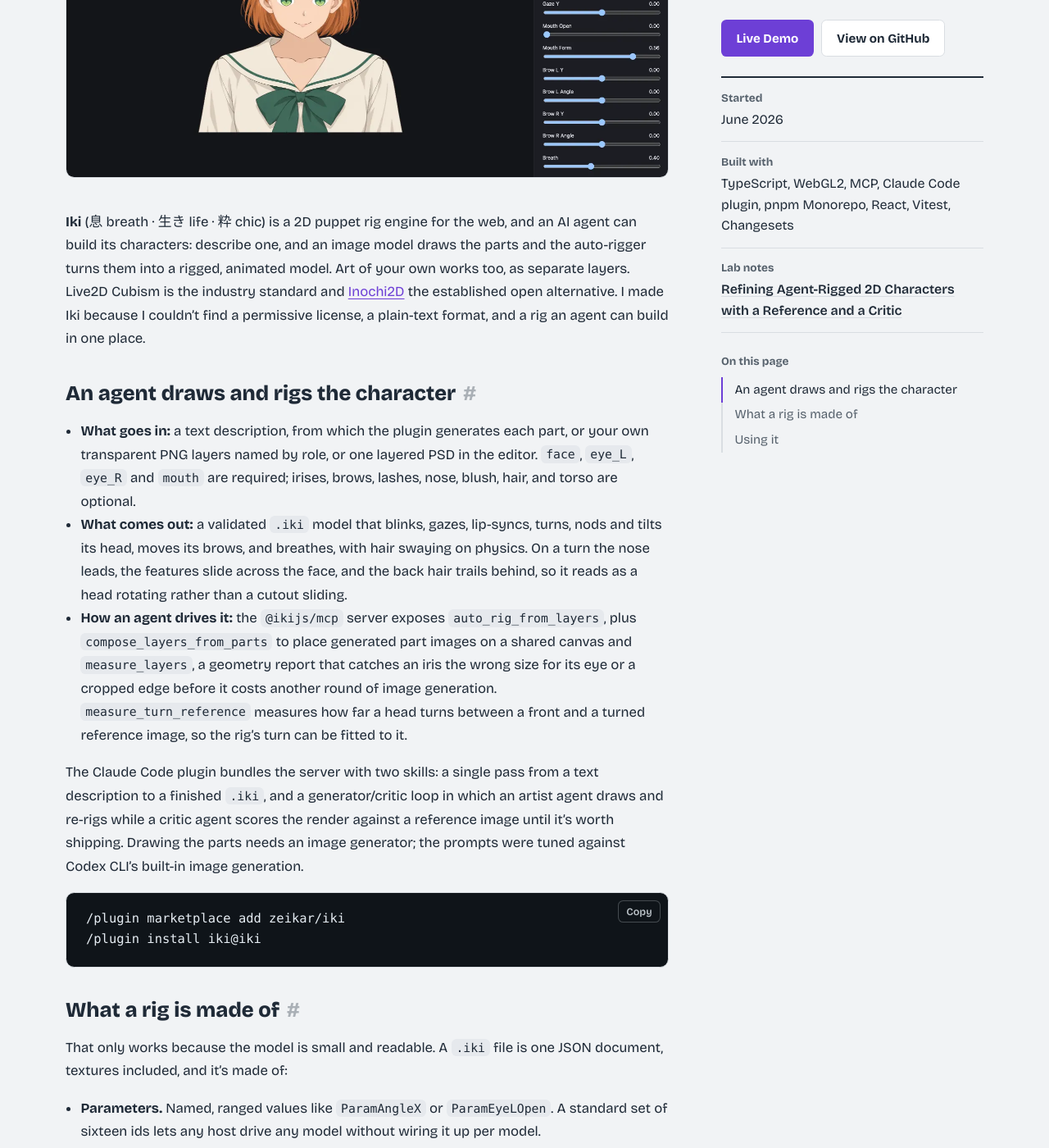
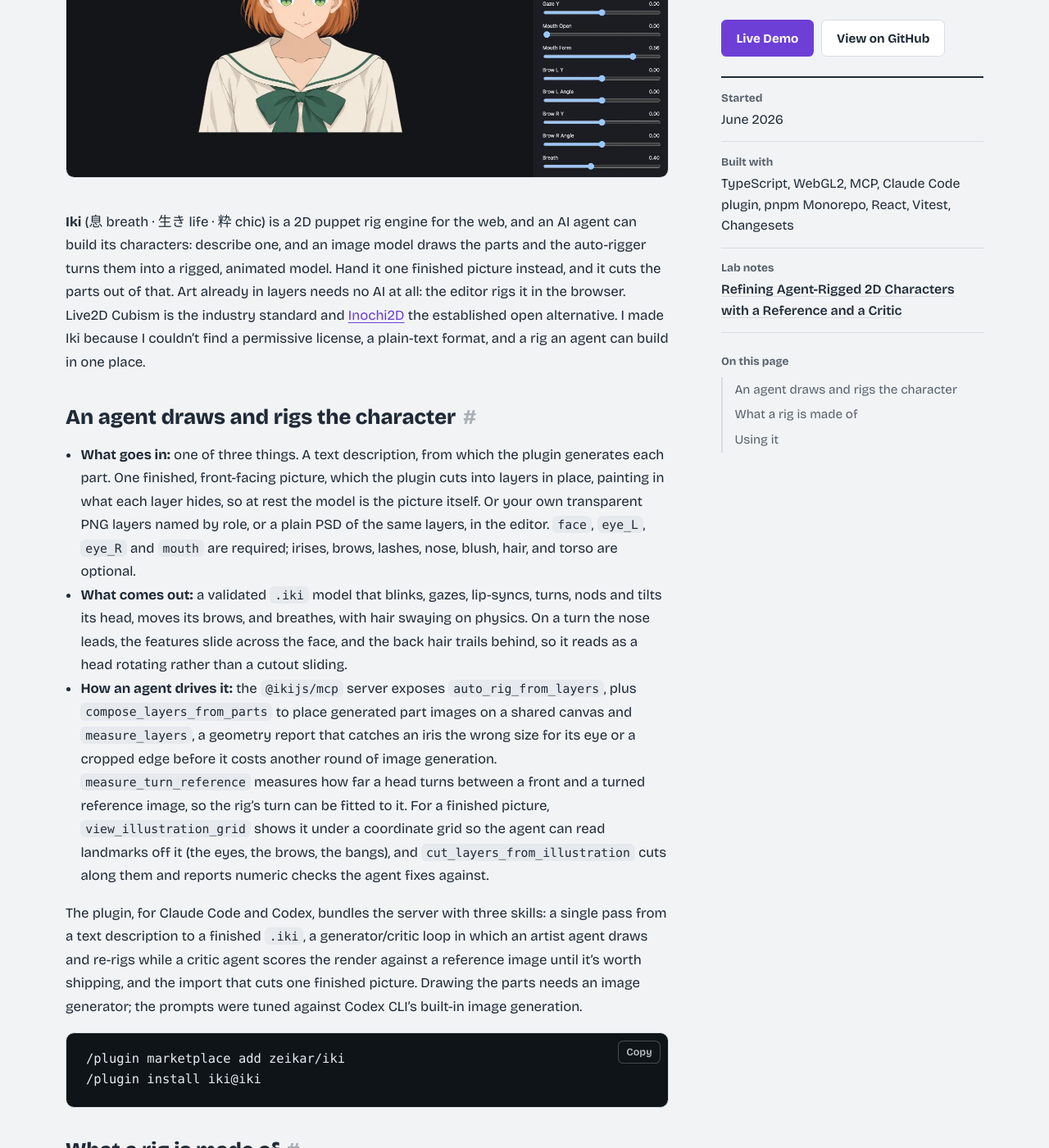
Before and after one commit to zeikar/zeikar.github.io, a Jekyll site: the page built from _projects/iki.md, in a window 1280 px wide and 1400 px high, scrolled down 652 px. Shown: the whole window at 82% size. Built offline with Jekyll 4.4.1, drawn with Linux system fonts in a browser that asks for light colours; some web fonts are replaced; some of the changed text lies outside the part shown.

Commit message:
fix(projects): Iki page covers the one-picture cut and layers rigged in the browser; drop the stale parameter count

````diff
--- a/_projects/iki.md
+++ b/_projects/iki.md
@@ -1,7 +1,7 @@
 ---
 layout: project
 title: "Iki"
-description: "Open, MIT-licensed 2D puppet engine for the web, a Live2D alternative whose Claude Code plugin has an image model draw a character's parts and then rigs them over MCP."
+description: "Open, MIT-licensed 2D puppet engine for the web, a Live2D alternative with AI rigging: its plugin has an image model draw a character's parts, or cuts one finished picture into them, and rigs them over MCP."
 tagline: "Open-Source Live2D Alternative with AI Rigging"
 tech_stack:
   [
@@ -21,15 +21,15 @@ gadget_no: 17
 date: 2026-06-04
 ---
 
-**Iki** (息 breath · 生き life · 粋 chic) is a 2D puppet rig engine for the web, and an AI agent can build its characters: describe one, and an image model draws the parts and the auto-rigger turns them into a rigged, animated model. Art of your own works too, as separate layers. Live2D Cubism is the industry standard and [Inochi2D](https://inochi2d.com/) the established open alternative. I made Iki because I couldn't find a permissive license, a plain-text format, and a rig an agent can build in one place.
+**Iki** (息 breath · 生き life · 粋 chic) is a 2D puppet rig engine for the web, and an AI agent can build its characters: describe one, and an image model draws the parts and the auto-rigger turns them into a rigged, animated model. Hand it one finished picture instead, and it cuts the parts out of that. Art already in layers needs no AI at all: the editor rigs it in the browser. Live2D Cubism is the industry standard and [Inochi2D](https://inochi2d.com/) the established open alternative. I made Iki because I couldn't find a permissive license, a plain-text format, and a rig an agent can build in one place.
 
 ## An agent draws and rigs the character
 
-- **What goes in:** a text description, from which the plugin generates each part, or your own transparent PNG layers named by role, or one layered PSD in the editor. `face`, `eye_L`, `eye_R` and `mouth` are required; irises, brows, lashes, nose, blush, hair, and torso are optional.
+- **What goes in:** one of three things. A text description, from which the plugin generates each part. One finished, front-facing picture, which the plugin cuts into layers in place, painting in what each layer hides, so at rest the model is the picture itself. Or your own transparent PNG layers named by role, or a plain PSD of the same layers, in the editor. `face`, `eye_L`, `eye_R` and `mouth` are required; irises, brows, lashes, nose, blush, hair, and torso are optional.
 - **What comes out:** a validated `.iki` model that blinks, gazes, lip-syncs, turns, nods and tilts its head, moves its brows, and breathes, with hair swaying on physics. On a turn the nose leads, the features slide across the face, and the back hair trails behind, so it reads as a head rotating rather than a cutout sliding.
-- **How an agent drives it:** the `@ikijs/mcp` server exposes `auto_rig_from_layers`, plus `compose_layers_from_parts` to place generated part images on a shared canvas and `measure_layers`, a geometry report that catches an iris the wrong size for its eye or a cropped edge before it costs another round of image generation. `measure_turn_reference` measures how far a head turns between a front and a turned reference image, so the rig's turn can be fitted to it.
+- **How an agent drives it:** the `@ikijs/mcp` server exposes `auto_rig_from_layers`, plus `compose_layers_from_parts` to place generated part images on a shared canvas and `measure_layers`, a geometry report that catches an iris the wrong size for its eye or a cropped edge before it costs another round of image generation. `measure_turn_reference` measures how far a head turns between a front and a turned reference image, so the rig's turn can be fitted to it. For a finished picture, `view_illustration_grid` shows it under a coordinate grid so the agent can read landmarks off it (the eyes, the brows, the bangs), and `cut_layers_from_illustration` cuts along them and reports numeric checks the agent fixes against.
 
-The Claude Code plugin bundles the server with two skills: a single pass from a text description to a finished `.iki`, and a generator/critic loop in which an artist agent draws and re-rigs while a critic agent scores the render against a reference image until it's worth shipping. Drawing the parts needs an image generator; the prompts were tuned against Codex CLI's built-in image generation.
+The plugin, for Claude Code and Codex, bundles the server with three skills: a single pass from a text description to a finished `.iki`, a generator/critic loop in which an artist agent draws and re-rigs while a critic agent scores the render against a reference image until it's worth shipping, and the import that cuts one finished picture. Drawing the parts needs an image generator; the prompts were tuned against Codex CLI's built-in image generation.
 
 ```
 /plugin marketplace add zeikar/iki
@@ -40,7 +40,7 @@ The Claude Code plugin bundles the server with two skills: a single pass from a
 
 That only works because the model is small and readable. A `.iki` file is one JSON document, textures included, and it's made of:
 
-- **Parameters.** Named, ranged values like `ParamAngleX` or `ParamEyeLOpen`. A standard set of sixteen ids lets any host drive any model without wiring it up per model.
+- **Parameters.** Named, ranged values like `ParamAngleX` or `ParamEyeLOpen`. A standard set of ids lets any host drive any model without wiring it up per model.
 - **Parts.** Quads or triangle meshes cut from a texture atlas, moved, rotated, scaled, and faded by parameters through linear bindings.
 - **Deformers.** Pivoted matrix deformers in a parent hierarchy, plus warp grids with keyforms, including 2D grids that blend a head turn with a nod.
 - **Clipping masks.** Stencil-based, so an iris clipped to its eye white never spills out at extreme gaze.
@@ -50,6 +50,6 @@ The validator fails fast and names the exact path, e.g. `parts[3].mesh.indices[1
 
 ## Using it
 
-The format, engine, a headless editing core, and the MCP server are on npm under `@ikijs`. The [landing page](https://zeikar.dev/iki/) plays the generated hero live, its head and eyes following the mouse, and the [playground](https://zeikar.dev/iki/playground/) moves it with the same sliders a host would drive. The [editor](https://zeikar.dev/iki/editor/) authors parts, deformers, and physics rigs and exports a validated `.iki`. It's still early and the schema is settling; for production-grade rigging today, use Cubism.
+The format, engine, a headless editing core, and the MCP server are on npm under `@ikijs`. The [landing page](https://zeikar.dev/iki/) plays the generated hero live, its head and eyes following the mouse, and the [playground](https://zeikar.dev/iki/playground/) moves it with the same sliders a host would drive, beside the same character cut from one picture. The [editor](https://zeikar.dev/iki/editor/) auto-rigs a set of named layers in a couple of seconds, authors parts, deformers, and physics rigs, and exports a validated `.iki`. It's still early and the schema is settling; for production-grade rigging today, use Cubism.
 
 [Charivo](/projects/charivo/) dogfoods it through a private `render-iki` adapter that its CI builds against Iki's published engine; Charivo's published renderer and demos still use Live2D.
````
